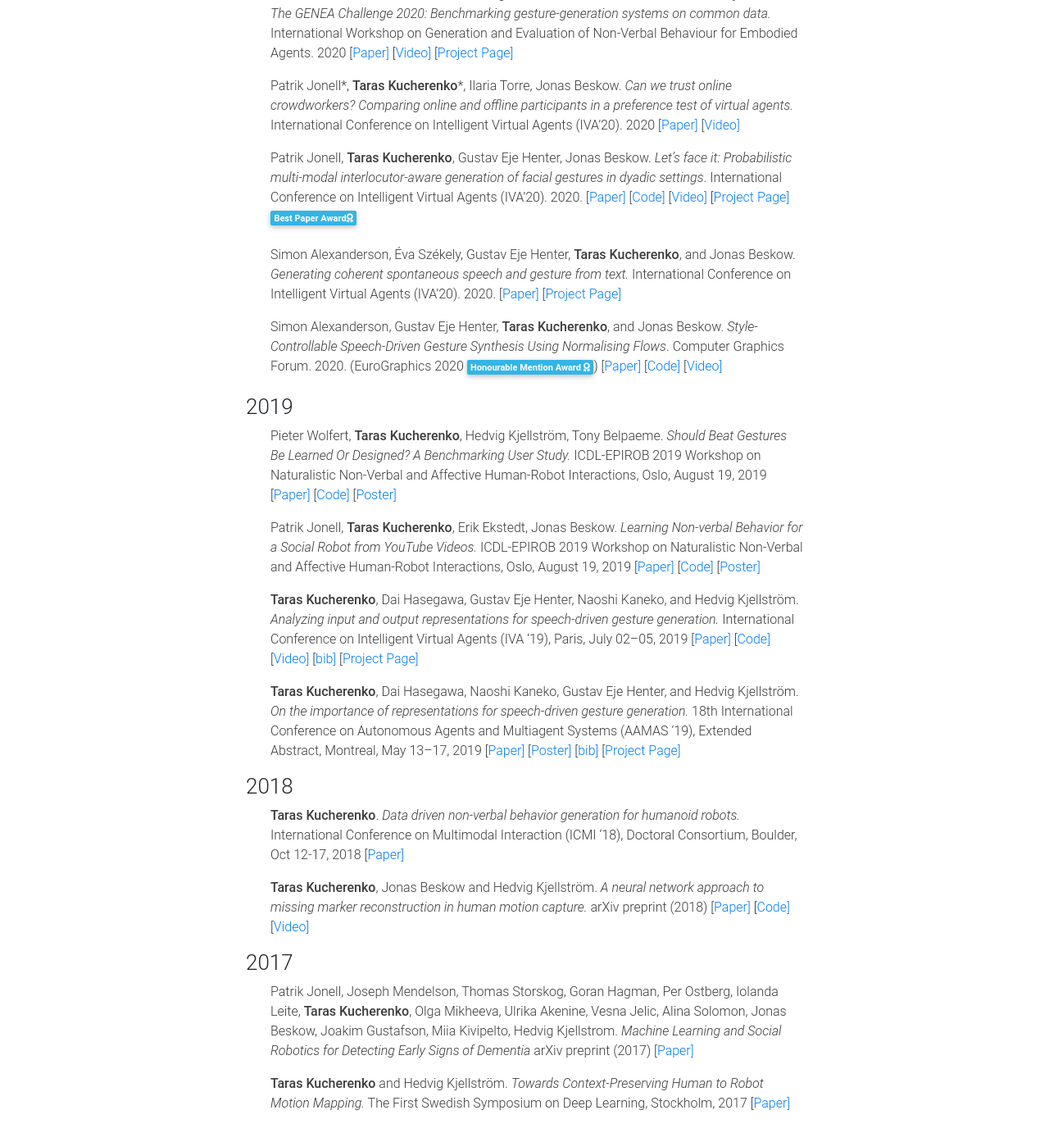
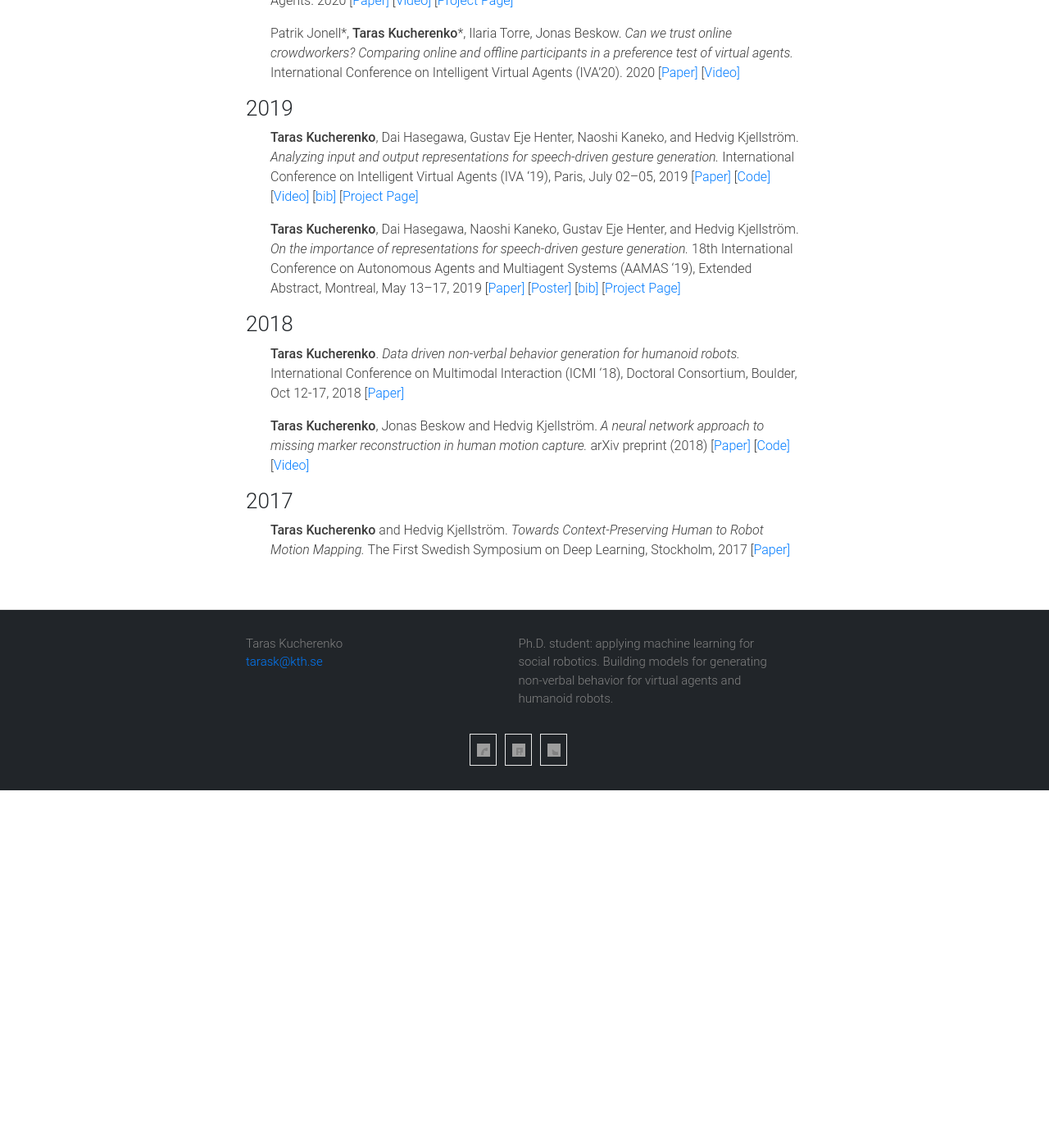
Before and after one commit to Svito-zar/Svito-zar.github.io, a Jekyll site: the page built from _pages/publications.md, in a window 1280 px wide and 1400 px high, scrolled down 999 px. Shown: the top 1393 px of the window at 82% size. Built offline with Jekyll 4.4.1, drawn with Linux system fonts in a browser that asks for light colours; nearby versions of some CDN libraries; after the commit the page ends 1963 px from its top, so only the background shows below that; some of the changed text lies outside the part shown.

Commit message:
Shorten publications list

```diff
--- a/_pages/publications.md
+++ b/_pages/publications.md
@@ -15,10 +14,7 @@
 
 * **Taras Kucherenko**, Rajmund Nagy, Michael Neff, Hedvig Kjellström, and Gustav Eje Henter. *Multimodal analysis of the predictability of hand-gesture properties*. arXiv preprint(2021). 2021 \[[Paper\]](https://arxiv.org/abs/2108.05762) \[[Project Page\]](../_posts/2021-07-30-Speech2Gest2Prop.md)
 
-* Patrik Jonell, Youngwoo Yoon, Pieter Wolfert, **Taras Kucherenko**, and Gustav Eje Henter. *HEMVIP: Human Evaluation of Multiple Videos in Parallel*. (to appear in)  International Conference on Multimodal Interaction (ICMI '21). 2021 \[[Paper\]](https://arxiv.org/abs/2101.11898)
-
 * **Taras Kucherenko**, Rajmund Nagy, Patrik Jonell, Michael Neff, Hedvig Kjellström, and Gustav Eje Henter. *Speech2Properties2Gestures: Gesture-Property Prediction as a Tool for Generating Representational Gestures from Speech.* (to appear in) International Conference on Intelligent Virtual Agents (IVA’21). 2021 \[[Paper\]](https://arxiv.org/abs/2106.14736) \[[Project Page\]](../_posts/2021-07-30-Speech2Gest2Prop.md)
-
 
 * Rajmund Nagy\*, **Taras Kucherenko**\*, Birger Moell, André Pereira, Hedvig Kjellström, and Ulysses Bernardet. *A Framework for Integrating Gesture Generation Models into Interactive Conversational Agents*. 20th International Conference on Autonomous Agents and Multiagent Systems (AAMAS). \[[Paper\]](http://www.ifaamas.org/Proceedings/aamas2021/pdfs/p1779.pdf) \[[Code\]](https://github.com/nagyrajmund/gesticulating_agent_unity) \[[Video\]](https://www.youtube.com/watch?v=jhgUBS0125A) \[[Project Page\]](https://nagyrajmund.github.io/project/gesturebot/)
 
@@ -32,21 +28,12 @@
 
 * **Taras Kucherenko**, Patrik Jonell, Sanne van Waveren, Gustav Eje Henter, Simon Alexanderson, Iolanda Leite, and Hedvig Kjellström. *Gesticulator: A framework for semantically-aware speech-driven gesture generation*. International Conference on Multimodal Interaction (ICMI '20). 2020. \[[Paper\]](../papers/Gesticulator_ICMI_2020.pdf) \[[Code\]](https://github.com/svito-zar/Gesticulator) \[[Video\]](https://youtu.be/VQ8he6jjW08) \[[Project Page\]](../_posts/2020-08-03-Gesticulator.md) <span style="font-size: 11px;" class="badge badge-info mb-2">Best Paper Award<i class="fas fa-award"></i></span>
 
-* **Taras Kucherenko**\*, Patrik Jonell\*, Youngwoo Yoon\*, Pieter Wolfert, and Gustav Eje Henter. *The GENEA Challenge 2020: Benchmarking gesture-generation systems on common data.* International Workshop on Generation and Evaluation of Non-Verbal Behaviour for Embodied Agents. 2020 \[[Paper\]](https://zenodo.org/record/4094697) \[[Video\]](https://youtu.be/Y-5dgBQk34c) \[[Project Page\]](../_posts/2021-07-26-GENEA_challenge.md)
+* **Taras Kucherenko** \*, Patrik Jonell\*, Youngwoo Yoon\*, Pieter Wolfert, and Gustav Eje Henter. *The GENEA Challenge 2020: Benchmarking gesture-generation systems on common data.* International Workshop on Generation and Evaluation of Non-Verbal Behaviour for Embodied Agents. 2020 \[[Paper\]](https://zenodo.org/record/4094697) \[[Video\]](https://youtu.be/Y-5dgBQk34c) \[[Project Page\]](../_posts/2021-07-26-GENEA_challenge.md)
 
 * Patrik Jonell\*, **Taras Kucherenko**\*, Ilaria Torre, Jonas Beskow. *Can we trust online crowdworkers? Comparing online and offline participants in a preference test of virtual agents.* International Conference on Intelligent Virtual Agents (IVA'20). 2020 \[[Paper\]](https://dl.acm.org/doi/10.1145/3383652.3423860?cid=99659309831) \[[Video\]](https://youtu.be/OSuOvolaI6Y)
 
-* Patrik Jonell, **Taras Kucherenko**, Gustav Eje Henter, Jonas Beskow. *Let’s face it: Probabilistic multi-modal interlocutor-aware generation of facial gestures in dyadic settings*. International Conference on Intelligent Virtual Agents (IVA'20). 2020. \[[Paper\]](https://dl.acm.org/doi/10.1145/3383652.3423911?cid=99659309831) \[[Code\]](https://github.com/jonepatr/lets_face_it) \[[Video\]](https://youtu.be/RhazMS4L_bk) \[[Project Page\]](https://jonepatr.github.io/lets_face_it/) <span style="font-size: 11px;" class="badge badge-info mb-2">Best Paper Award<i class="fas fa-award"></i></span>
-
-* Simon Alexanderson, Éva Székely, Gustav Eje Henter, **Taras Kucherenko**, and Jonas Beskow.
-*Generating coherent spontaneous speech and gesture from text.* International Conference on Intelligent Virtual Agents (IVA'20). 2020. \[[Paper\]](https://dl.acm.org/doi/10.1145/3383652.3423874?cid=99659309831) \[[Project Page\]](https://simonalexanderson.github.io/IVA2020)
-
-* Simon Alexanderson, Gustav  Eje  Henter, **Taras Kucherenko**,  and Jonas Beskow. *Style-Controllable Speech-Driven Gesture Synthesis Using Normalising Flows*. Computer Graphics Forum. 2020. (EuroGraphics 2020 <span style="font-size: 11px;" class="badge badge-info mb-2">Honourable Mention Award <i class="fas fa-award"></i></span>) \[[Paper\]](../papers/alexanderson2020style.pdf) \[[Code\]](https://github.com/simonalexanderson/StyleGestures) \[[Video\]](https://youtu.be/egf3tjbWBQE)
 
 ### 2019
-* Pieter Wolfert, **Taras Kucherenko**, Hedvig Kjellström, Tony Belpaeme. *Should Beat Gestures Be Learned Or Designed? A Benchmarking User Study.* ICDL-EPIROB 2019 Workshop on Naturalistic Non-Verbal and Affective Human-Robot Interactions, Oslo, August 19, 2019 \[[Paper\]](https://pieterwolfert.com/files/epirob_camera_final.pdf) \[[Code\]](https://github.com/Svito-zar/Speech_driven_gesture_generation) \[[Poster\]](../posters/should_gesture_be_learned_poster.pdf)
-
-* Patrik Jonell, **Taras Kucherenko**, Erik Ekstedt, Jonas Beskow. *Learning Non-verbal Behavior for a Social Robot from YouTube Videos.* ICDL-EPIROB 2019 Workshop on Naturalistic Non-Verbal and Affective Human-Robot Interactions, Oslo, August 19, 2019 \[[Paper\]](../papers/learning_non-verbal_behavio(ICDL-EPIROB2019).pdf) \[[Code\]](https://github.com/jonepatr/glow-non-verbal-robot-behavior) \[[Poster\]](../posters/Jonel_2019_final_ICDL_poster.pdf)
 
 * **Taras  Kucherenko**,  Dai  Hasegawa, Gustav  Eje  Henter, Naoshi  Kaneko, and Hedvig Kjellström.
 *Analyzing input and output representations for speech-driven gesture generation.*
@@ -74,7 +61,4 @@
 
 ### 2017
 
-* Patrik Jonell, Joseph Mendelson, Thomas Storskog, Goran Hagman, Per Ostberg, Iolanda Leite, **Taras Kucherenko**, Olga Mikheeva, Ulrika Akenine, Vesna Jelic, Alina Solomon, Jonas Beskow, Joakim Gustafson, Miia Kivipelto, Hedvig Kjellstrom. *Machine Learning and Social Robotics for Detecting Early Signs of Dementia*
-arXiv preprint (2017) \[[Paper\]](https://arxiv.org/abs/1709.01613)
-
 * **Taras  Kucherenko** and Hedvig Kjellström. *Towards Context-Preserving Human to Robot Motion Mapping.* The First Swedish Symposium on Deep Learning, Stockholm, 2017 \[[Paper\]](https://www.csc.kth.se/~hedvig/publications/ssdl_17.pdf)
```
Also changed, not shown: other parts of _pages/publications.md (+1 -2 lines).
